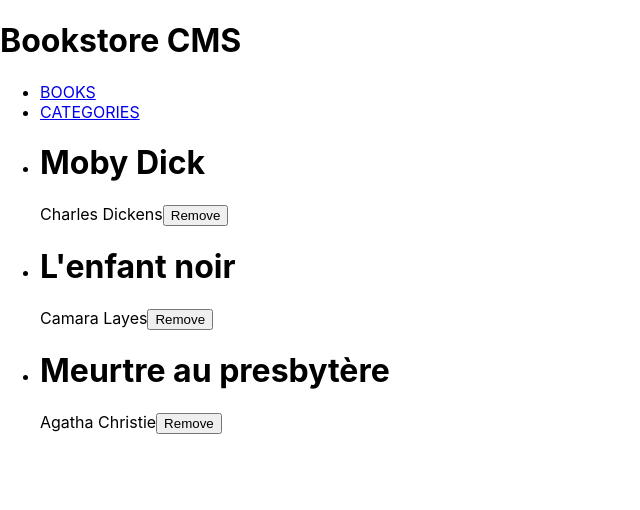
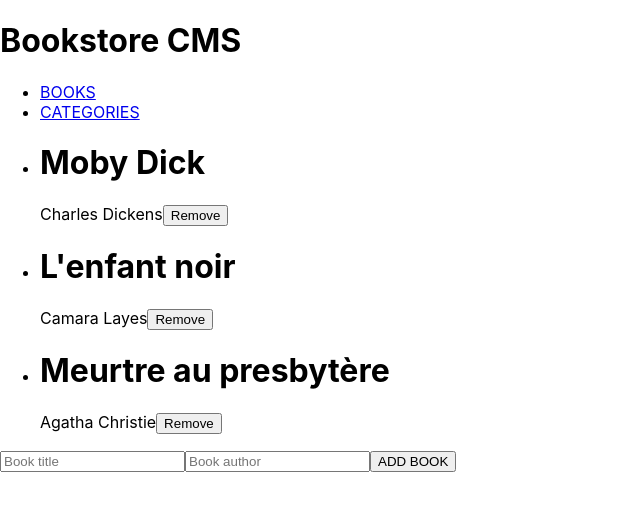
Before and after one commit to patriciachrysy/Bookstore, a React (Create React App) app: page / in a window 1280 px wide. Shown: the top 510 px of the page, without its empty margins (0-640 px from the left). Built offline with nearby package versions, Linux system fonts and the light colour scheme.

Commit message:
Connected the Bookform component to the state

```diff
--- a/src/components/BookForm.js
+++ b/src/components/BookForm.js
@@ -1,15 +1,17 @@
 import React, { useState } from 'react';
-import PropTypes from 'prop-types';
+import { v4 as uuidv4 } from 'uuid';
+import { useDispatch } from 'react-redux';
+import { addBook } from '../redux/books/books';
 
-const BookForm = (props) => {
-  const { addBookProps } = props;
+const BookForm = () => {
+  const dispatch = useDispatch();
   const [title, setTitle] = useState('');
   const [author, setAuthor] = useState('');
 
   const handleSubmit = (e) => {
     e.preventDefault();
     if (title.trim() && author.trim()) {
-      addBookProps(title, author);
+      dispatch(addBook({ id: uuidv4(), title, author }));
     }
   };
 
@@ -22,8 +24,4 @@ const BookForm = (props) => {
   );
 };
 
-BookForm.propTypes = {
-  addBookProps: PropTypes.func.isRequired,
-};
-
 export default BookForm;
--- a/src/components/Books.js
+++ b/src/components/Books.js
@@ -1,23 +1,13 @@
 import React from 'react';
-// import { v4 as uuidv4 } from 'uuid';
 import { useSelector } from 'react-redux';
 import Book from './Book';
-// import BookForm from './BookForm';
+import BookForm from './BookForm';
 
 const Books = () => {
   const books = useSelector((state) => state.books);
-  // const [books, setBooks] = useState([]);
 
   /* const deleteBook = (bookId) => {
     setBooks(books.filter((book) => book.id !== bookId));
-  };
-
-  const addBook = (bookTitle, bookAuthor) => {
-    setBooks([...books, {
-      id: uuidv4(),
-      title: bookTitle,
-      author: bookAuthor,
-    }]);
   }; */
 
   return (
@@ -27,7 +17,7 @@ const Books = () => {
             books.map((book) => <Book key={book.id} book={book} />)
             }
       </ul>
-      {/* <BookForm addBookProps={addBook} /> */}
+      <BookForm />
     </div>
   );
 };
```
